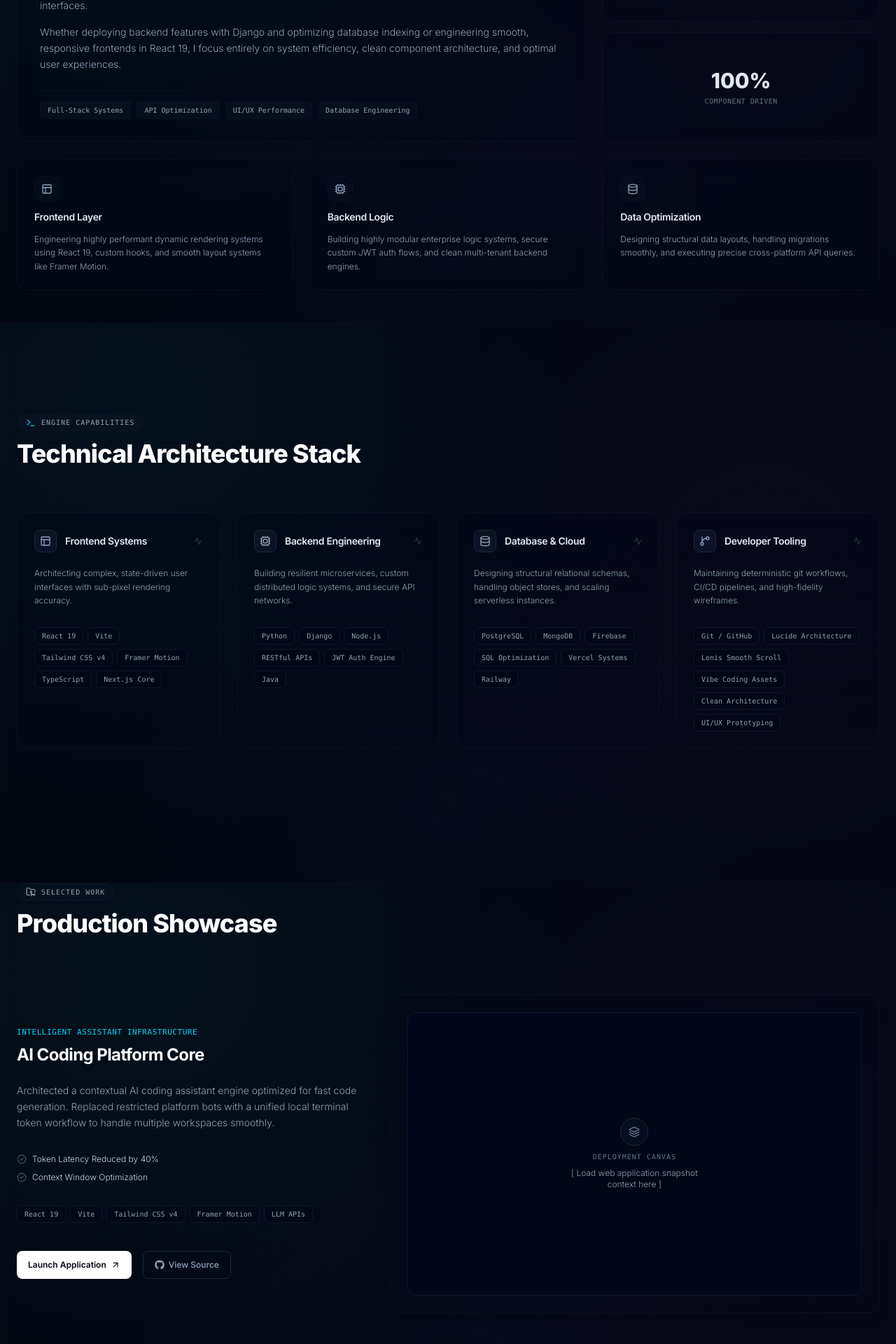
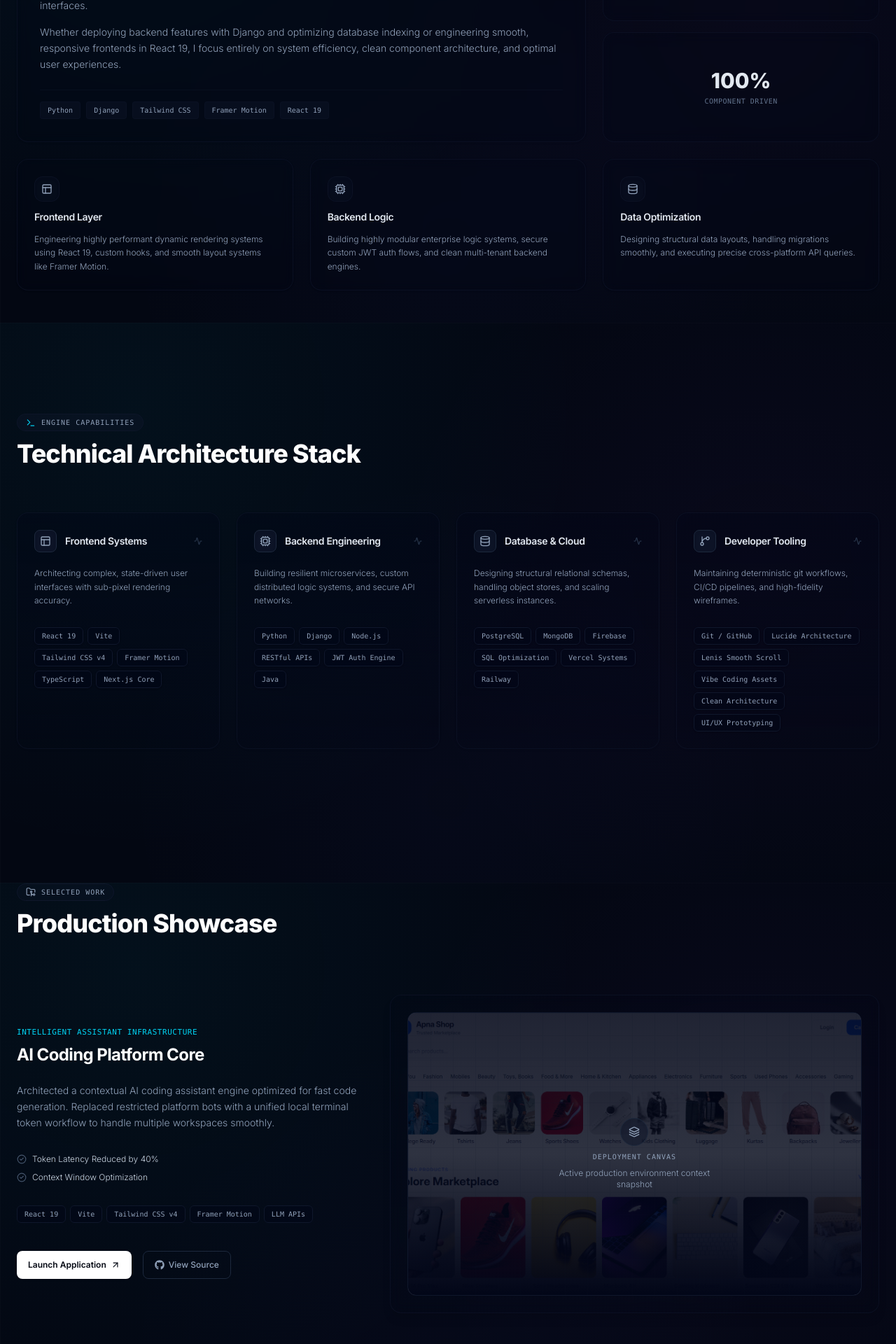
Before and after one commit to shiba-murmu/shiba-murmu-portfolio, a React (Vite) app: page / in a window 1280 px wide. Shown: the part 1139-3059 px from the top of the page at 70% size. Built offline with nearby package versions, Linux system fonts and the light colour scheme.

Commit message:
added data sections , to the project where content can be change from anywhere.

```diff
--- a/src/components/About.jsx
+++ b/src/components/About.jsx
@@ -1,6 +1,7 @@
 import React from 'react';
 import { motion } from 'framer-motion';
 import { Terminal, Cpu, Database, Layout } from 'lucide-react';
+import portfolioData from '../constants/Data';
 
 // 1. Hardware-accelerated bezier curves optimized for performance and smooth scroll layers
 const headerVariants = {
@@ -63,17 +64,18 @@ export default function About() {
                         transition={{ type: "tween", ease: "easeOut", duration: 0.2 }}
                     >
                         <div className="space-y-4">
-                            <h3 className="text-lg font-semibold text-white tracking-tight">The Stack and the Execution</h3>
+                            <h3 className="text-lg font-semibold text-white tracking-tight">{portfolioData.aboutSectionData.cardOne.title}</h3>
                             <p className="text-sm text-slate-400 leading-relaxed font-light">
-                                As a Computer Science Engineering graduate and Full Stack Developer, I don't just write scripts; I build robust digital infrastructure. My technical approach bridges scalable API architectures with highly interactive user interfaces.
+                                {portfolioData.aboutSectionData.cardOne.d1}
                             </p>
                             <p className="text-sm text-slate-400 leading-relaxed font-light">
-                                Whether deploying backend features with Django and optimizing database indexing or engineering smooth, responsive frontends in React 19, I focus entirely on system efficiency, clean component architecture, and optimal user experiences.
+                                {portfolioData.aboutSectionData.cardOne.d2}
                             </p>
                         </div>
 
                         <div className="flex flex-wrap gap-2 pt-4 border-t border-slate-900/40">
-                            {['Full-Stack Systems', 'API Optimization', 'UI/UX Performance', 'Database Engineering'].map((tag) => (
+                            {/* Tag Chips */}
+                            {portfolioData.aboutSectionData.aboutHiglight_stack.map((tag) => (
                                 <span key={tag} className="text-[10px] font-mono px-2.5 py-1 rounded bg-slate-900/40 text-slate-400 border border-slate-900/50 hover:text-white hover:border-slate-800 transition-colors duration-200 cursor-default">
                                     {tag}
                                 </span>
@@ -95,9 +97,9 @@ export default function About() {
                             transition={{ type: "tween", ease: "easeOut", duration: 0.2 }}
                         >
                             <span className="text-3xl font-extrabold text-slate-200 transition-colors group-hover:text-cyan-400 duration-300">
-                                B.Tech
+                                {portfolioData.aboutSectionData.cardTwo.course}
                             </span>
-                            <span className="text-[10px] font-mono uppercase tracking-wider text-slate-500 mt-1">Computer Science</span>
+                            <span className="text-[10px] font-mono uppercase tracking-wider text-slate-500 mt-1">{portfolioData.aboutSectionData.cardTwo.title}</span>
                         </motion.div>
 
                         {/* Stat Card 2 */}
@@ -112,9 +114,9 @@ export default function About() {
                             transition={{ type: "tween", ease: "easeOut", duration: 0.2 }}
                         >
                             <span className="text-3xl font-extrabold text-slate-200 transition-colors group-hover:text-cyan-400 duration-300">
-                                100%
+                                {portfolioData.aboutSectionData.cardThree.text}
                             </span>
-                            <span className="text-[10px] font-mono uppercase tracking-wider text-slate-500 mt-1">Component Driven</span>
+                            <span className="text-[10px] font-mono uppercase tracking-wider text-slate-500 mt-1">{portfolioData.aboutSectionData.cardThree.title}</span>
                         </motion.div>
                     </div>
 
@@ -122,18 +124,18 @@ export default function About() {
                     {[
                         {
                             icon: <Layout className="w-4 h-4 text-slate-400 group-hover:text-cyan-400 transition-colors duration-300" />,
-                            title: "Frontend Layer",
-                            desc: "Engineering highly performant dynamic rendering systems using React 19, custom hooks, and smooth layout systems like Framer Motion."
+                            title: portfolioData.aboutSectionData.cardFour.title,
+                            desc: portfolioData.aboutSectionData.cardFour.des
                         },
                         {
                             icon: <Cpu className="w-4 h-4 text-slate-400 group-hover:text-cyan-400 transition-colors duration-300" />,
-                            title: "Backend Logic",
-                            desc: "Building highly modular enterprise logic systems, secure custom JWT auth flows, and clean multi-tenant backend engines."
+                            title: portfolioData.aboutSectionData.cardFive.title,
+                            desc: portfolioData.aboutSectionData.cardFive.des
                         },
                         {
                             icon: <Database className="w-4 h-4 text-slate-400 group-hover:text-cyan-400 transition-colors duration-300" />,
-                            title: "Data Optimization",
-                            desc: "Designing structural data layouts, handling migrations smoothly, and executing precise cross-platform API queries."
+                            title: portfolioData.aboutSectionData.cardSix.title,
+                            desc: portfolioData.aboutSectionData.cardSix.des
                         }
                     ].map((item, idx) => (
                         <motion.div
--- a/src/components/Projects.jsx
+++ b/src/components/Projects.jsx
@@ -2,12 +2,14 @@ import React, { useRef } from 'react';
 import { motion, useScroll, useTransform } from 'framer-motion';
 import { Terminal, ArrowUpRight, FolderGit2, Layers, CheckCircle2 } from 'lucide-react';
 import { FaGithub } from 'react-icons/fa6';
+import portfolioData from '../constants/Data';
 
 const projectData = [
     {
         title: "AI Coding Platform Core",
         type: "Intelligent Assistant Infrastructure",
         description: "Architected a contextual AI coding assistant engine optimized for fast code generation. Replaced restricted platform bots with a unified local terminal token workflow to handle multiple workspaces smoothly.",
+        image : portfolioData.projects.image,
         metrics: ["Token Latency Reduced by 40%", "Context Window Optimization"],
         tags: ["React 19", "Vite", "Tailwind CSS v4", "Framer Motion", "LLM APIs"],
         liveUrl: "https://example.com",
@@ -17,6 +19,7 @@ const projectData = [
         title: "Enterprise Career Development Hub",
         type: "Full-Stack Resource Platform",
         description: "Designed a secure career management portal featuring multi-tier user workflows. Built a responsive frontend connected to a robust data engine, utilizing strict token access systems to protect user records.",
+        image : portfolioData.projects.image,
         metrics: ["Secure State Management", "JWT Session Management"],
         tags: ["React Core", "Django REST Framework", "JWT Auth Engine", "PostgreSQL"],
         liveUrl: "https://example.com",
@@ -87,7 +90,6 @@ export default function Projects() {
     );
 }
 
-/* Isolated Card Row managing precise entry points and custom structural parallax maps */
 function ProjectCard({ project, idx }) {
     const isEven = idx % 2 === 0;
     const targetRef = useRef(null);
@@ -146,7 +148,7 @@ function ProjectCard({ project, idx }) {
                             key={tag}
                             className="px-2.5 py-1 text-[10px] font-mono text-slate-400 bg-slate-950/30 border border-slate-900 rounded-md hover:text-white hover:border-slate-800 transition-colors duration-200 cursor-default"
                         >
-                            {project.tags.map ? tag : tag}
+                            {tag}
                         </span>
                     ))}
                 </div>
@@ -188,18 +190,35 @@ function ProjectCard({ project, idx }) {
                     style={{ y: previewY }}
                     className="relative group overflow-hidden rounded-2xl border border-slate-900/60 bg-gradient-to-b from-slate-950/20 to-slate-950/5 backdrop-blur-sm p-4 sm:p-6 transition-all duration-500 hover:border-slate-700/60 shadow-lg will-change-transform"
                 >
-                    <div className="relative w-full aspect-[16/10] rounded-xl overflow-hidden bg-slate-950 border border-slate-900 flex items-center justify-center group-hover:scale-[1.015] transition-transform duration-500">
+                    <div className="relative w-full aspect-[16/10] rounded-xl overflow-hidden bg-slate-950 border border-slate-900 flex items-center justify-center">
+
+                        {/* 1. PROJECT BACKGROUND IMAGE WITH HOVER ZOOM SCALE */}
+                        {project.image && (
+                            <div className="absolute inset-0 z-0 overflow-hidden">
+                                <img
+                                    src={project.image}
+                                    alt={project.title}
+                                    className="w-full h-full object-cover opacity-30 group-hover:opacity-45 group-hover:scale-105 transition-all duration-700 ease-out"
+                                />
+                                {/* Soft dark overlay gradient to ensure text/icons remain highly legible */}
+                                <div className="absolute inset-0 bg-gradient-to-t from-slate-950 via-slate-950/40 to-slate-950/60" />
+                            </div>
+                        )}
+
                         {/* Interactive Background Grid Zoom Shift */}
-                        <div className="absolute inset-0 bg-[linear-gradient(to_right,#0f172a_1px,transparent_1px),linear-gradient(to_bottom,#0f172a_1px,transparent_1px)] bg-[size:32px_32px] opacity-10 group-hover:opacity-20 group-hover:scale-105 transition-all duration-700" />
+                        <div className="absolute inset-0 bg-[linear-gradient(to_right,#0f172a_1px,transparent_1px),linear-gradient(to_bottom,#0f172a_1px,transparent_1px)] bg-[size:32px_32px] opacity-10 group-hover:opacity-20 group-hover:scale-105 transition-all duration-700 z-1" />
 
+                        {/* Central Canvas Context Markup */}
                         <div className="text-center space-y-2 p-6 z-10">
                             {/* Icon Pulse Effect on Hover */}
-                            <div className="w-10 h-10 rounded-full bg-slate-900/50 border border-slate-800 flex items-center justify-center mx-auto shadow-inner group-hover:border-slate-700 group-hover:bg-slate-900 transition-all duration-300">
-                                <Layers className="w-4 h-4 text-slate-500 group-hover:text-cyan-400 transition-colors duration-300" />
+                            <div className="w-10 h-10 rounded-full bg-slate-900/60 border border-slate-800 flex items-center justify-center mx-auto shadow-inner group-hover:border-slate-600 group-hover:bg-slate-900 transition-all duration-300">
+                                <Layers className="w-4 h-4 text-slate-400 group-hover:text-cyan-400 transition-colors duration-300" />
                             </div>
-                            <p className="text-[10px] font-mono tracking-widest text-slate-500 uppercase group-hover:text-slate-400 transition-colors">Deployment Canvas</p>
-                            <p className="text-xs text-slate-400 font-light max-w-[200px] mx-auto group-hover:text-slate-300 transition-colors">
-                                [ Load web application snapshot context here ]
+                            <p className="text-[10px] font-mono tracking-widest text-slate-400 uppercase group-hover:text-slate-300 transition-colors">
+                                Deployment Canvas
+                            </p>
+                            <p className="text-xs text-slate-400 font-light max-w-[220px] mx-auto group-hover:text-slate-200 transition-colors">
+                                Active production environment context snapshot
                             </p>
                         </div>
                     </div>
--- a/src/constants/Data.js
+++ b/src/constants/Data.js
@@ -1,9 +1,65 @@
-import profileImage from '../assets/images/profile.webp'
+import profileImage from "../assets/images/profile/profile.webp";
+import resume from "../assets/resume/resume.pdf";
+import apnashop from '../assets/images/projects/apnashop.png'
+const portfolioData = {
+  heroData: {
+    name: "Shiba Murmu",
+    title: "Software Engineer",
+    // heading : 'Crafting digital '
+    description:
+      " Computer Science Engineer | Full Stack Developer specializing in building high-performance web applications with React, modern cloud ecosystems, and optimized database pipelines.",
+    image: profileImage,
+    resumeLink: resume,
+  },
 
-export const heroData = {
-    name: 'Shiba Murmu',
-    title: 'Software Engineer',
-    description: 'Passionate about crafting efficient and scalable software solutions. With a strong foundation in computer science and a knack for problem-solving, I thrive on turning complex challenges into elegant code. My expertise spans full-stack development, cloud computing, and DevOps practices, enabling me to build robust applications that drive business success.',
-    image: profileImage,
-    resumeLink: 'https://drive.google.com/file/d/1n9l8sXo2mLh7j3v5k6t9u8w0x1y2z3/view?usp=sharing'
-}
+  //   This data is for using about section in about.jsx file
+  aboutSectionData: {
+    aboutHiglight_stack: [
+      "Python",
+      "Django",
+      "Tailwind CSS",
+      "Framer Motion",
+      "React 19",
+    ],
+    cardOne: {
+      title: "The Stack and Execution",
+      d1: "As a Computer Science Engineering graduate and Full Stack Developer, I don't just write scripts; I build robust digital infrastructure. My technical approach bridges scalable API architectures with highly interactive user interfaces.",
+      d2: " Whether deploying backend features with Django and optimizing database indexing or engineering smooth, responsive frontends in React 19, I focus entirely on system efficiency, clean component architecture, and optimal user experiences.",
+    },
+    cardTwo: {
+      title: "COMPUTER SCIENCE",
+      course: "B.Tech",
+    },
+    cardThree: {
+      title: "COMPONENT DRIVEN",
+      text: "100%",
+    },
+    cardFour: {
+      title: "Frontend Layer",
+      des: "Engineering highly performant dynamic rendering systems using React 19, custom hooks, and smooth layout systems like Framer Motion.",
+    },
+    cardFive: {
+      title: "Backend Logic",
+      des: " Building highly modular enterprise logic systems, secure custom JWT auth flows, and clean multi-tenant backend engines.",
+    },
+    cardSix: {
+      title: "Data Optimization",
+      des: "Designing structural data layouts, handling migrations smoothly, and executing precise cross-platform API queries.",
+    },
+  },
+
+  projects : {
+    title : 'Ecommerce website',
+    image : apnashop,
+    description : '',
+    techStack : ['Django', 'Tailwind CSS', 'Framer Motion', 'React 19'],
+    githubLink : '',
+    liveDemoLink : ''
+  }
+
+
+
+
+};
+
+export default portfolioData;
```
Also changed, not shown: src/components/Hero.jsx (+7 -5 lines), src/assets/images/projects/apnashop.png (added), 1 other file (tests, documents, lock files or other folders).
